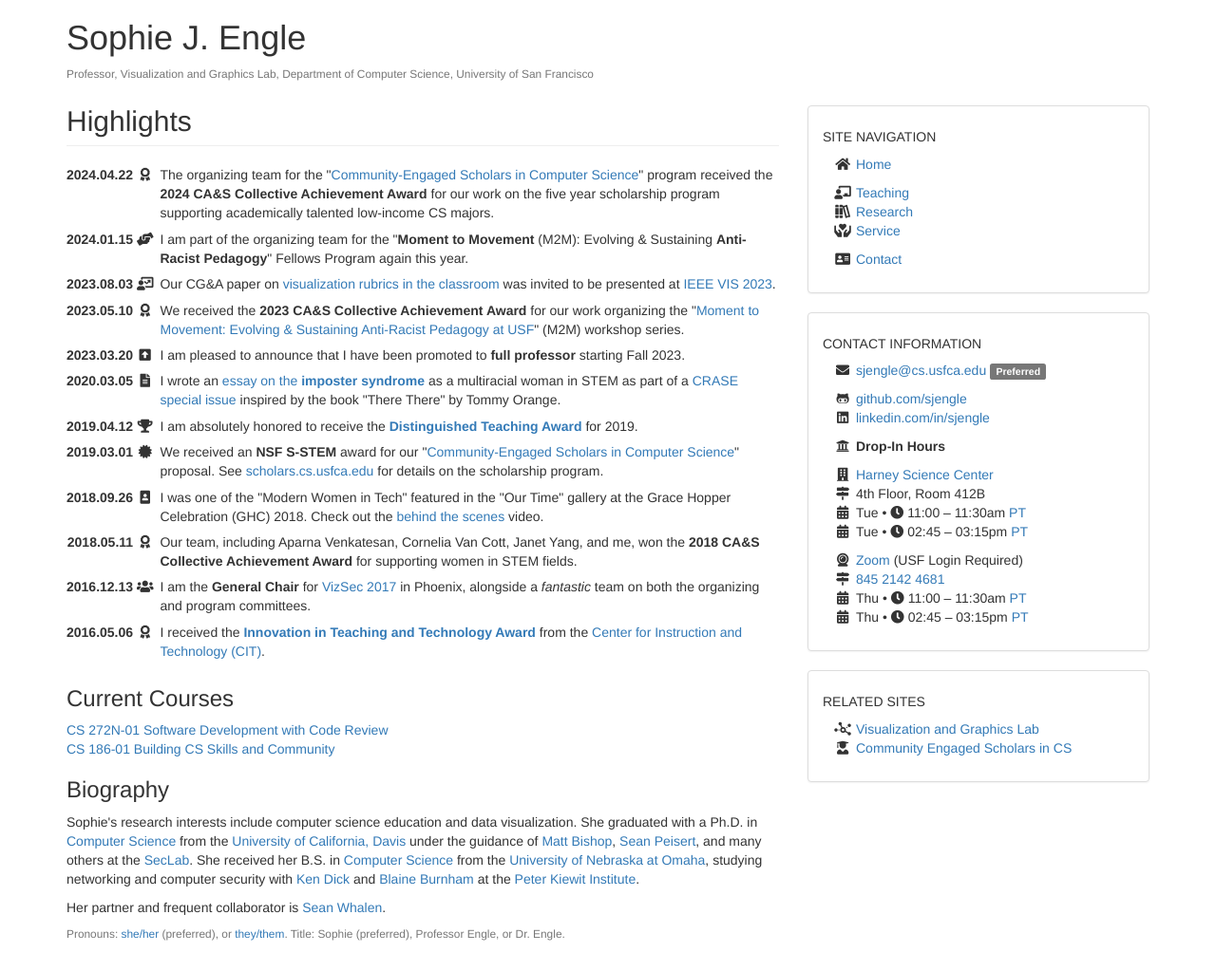
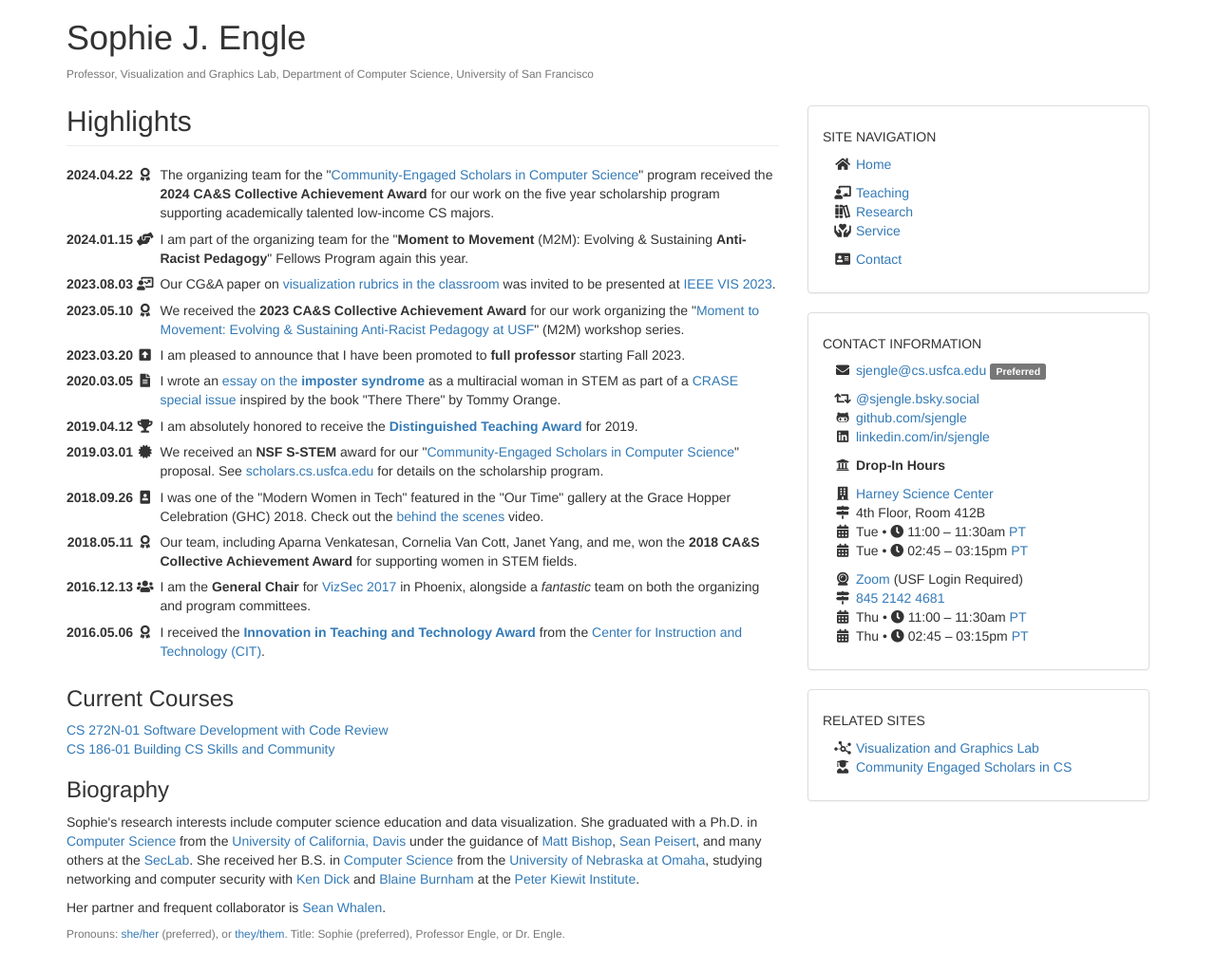
Before and after one commit to sjengle/sjengle.github.io, a Jekyll site: the page built from index.html, in a window 1280 px wide. Shown: the whole page at 95% size. Built offline with Jekyll 4.4.1, drawn with Linux system fonts in a browser that asks for light colours.

Commit message:
Adding Bluesky

```diff
--- a/_layouts/default.html
+++ b/_layouts/default.html
@@ -104,6 +104,7 @@
 
             <ul class="fa-ul">
               <!--<li><i class="fa-li fab fa-twitter"></i> <s class="text-muted"><a href="https://twitter.com/sjengle">twitter.com/sjengle</a></s></li>-->
+              <li><i class="fa-li fas fa-retweet"></i> <a href="https://bsky.app/profile/sjengle.bsky.social">@sjengle.bsky.social</a></li>
               <li><i class="fa-li fab fa-github-alt"></i> <a href="https://github.com/sjengle">github.com/sjengle</a></li>
               <li><i class="fa-li fab fa-linkedin"></i> <a href="https://www.linkedin.com/in/sjengle">linkedin.com/in/sjengle</a></li>
             </ul>
```
